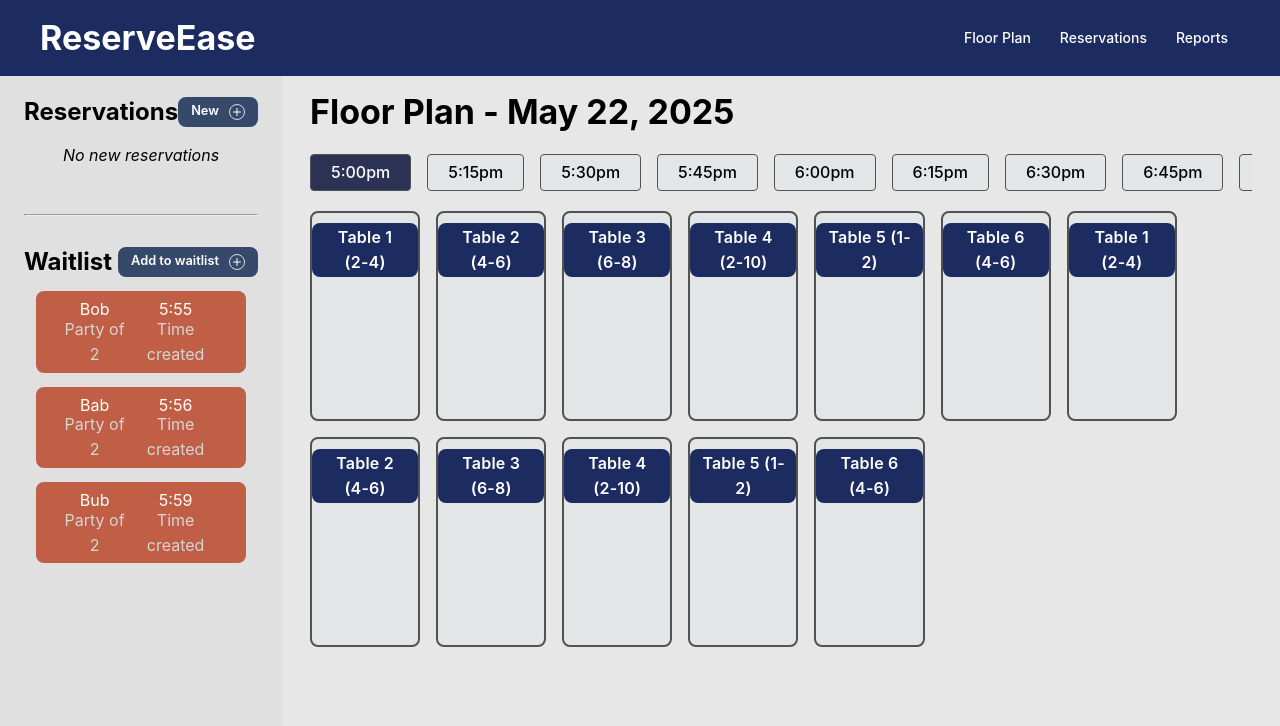
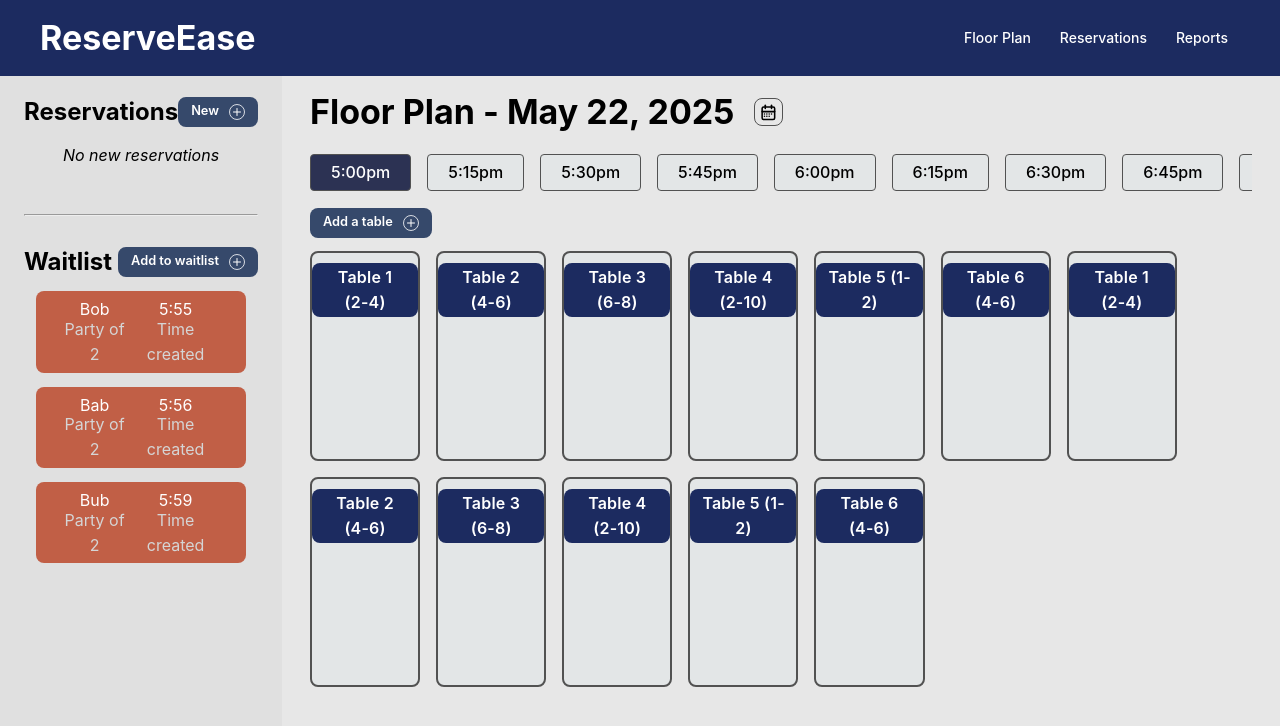
Before and after one commit to Prof-Rosario-UCLA/team2, a React (Vite) app: page / in a window 1280 px wide. Shown: the top 726 px of the page. Built offline with nearby package versions, Linux system fonts and the light colour scheme.

Commit message:
Added calendar button to change Floor Plan date

```diff
--- a/src/components/MainPage.tsx
+++ b/src/components/MainPage.tsx
@@ -1,15 +1,92 @@
 import classes from "../styles/MainPage.module.scss";
-import { Grid, ScrollArea, Title } from "@mantine/core";
+import { Grid, ScrollArea, Title, Popover } from "@mantine/core";
+import { DatesProvider, DatePicker } from "@mantine/dates";
 import { useState } from "react";
+import { CustomAddButton } from "./Sidebar";
+import { IconCalendarWeek } from "@tabler/icons-react";
+
+interface CalendarIconTriggerProps {
+  currDate: Date;
+  setCurrDate: (date: Date) => void;
+}
+
+function CalendarIconTrigger({
+  currDate,
+  setCurrDate,
+}: CalendarIconTriggerProps) {
+  const [opened, setOpened] = useState(false);
+
+  const handleDateChange = (date: Date) => {
+    setCurrDate(date);
+    setOpened(false); // auto-close popover after selection
+  };
+
+  return (
+    <DatesProvider settings={{ locale: "en", firstDayOfWeek: 0 }}>
+      <Popover
+        opened={opened}
+        onChange={setOpened}
+        position="bottom-start"
+        withArrow
+        shadow="md"
+        trapFocus
+      >
+        <Popover.Target>
+          <IconCalendarWeek
+            className={classes.calendarIcon}
+            onClick={() => setOpened((o) => !o)}
+            style={{ cursor: "pointer" }}
+          />
+        </Popover.Target>
+        <Popover.Dropdown>
+          <DatePicker
+            value={currDate}
+            onChange={handleDateChange as any}
+            minDate={new Date()}
+            maxDate={new Date(new Date().setMonth(new Date().getMonth() + 3))}
+            defaultLevel="month"
+            // allowSingleDateInRange={false}
+            // amountOfMonths={1}
+            size="sm"
+            styles={{
+              day: {
+                fontWeight: 500,
+              },
+            }}
+          />
+        </Popover.Dropdown>
+      </Popover>
+    </DatesProvider>
+  );
+}
 
 function MainPage() {
   const [selectedTime, setSelectedTime] = useState(0);
-  const today = new Date();
-  const formattedDate = today.toLocaleDateString("en-US", {
-    year: "numeric",
-    month: "long",
-    day: "numeric",
+  const [currDate, setCurrDate] = useState<Date>(() => {
+    const today = new Date();
+    return new Date(today.getFullYear(), today.getMonth(), today.getDate());
   });
+  const formattedDate = (() => {
+    try {
+      let date = currDate instanceof Date ? currDate : new Date(currDate);
+
+      // If the date seems to be affected by timezone, adjust it
+      const offset = date.getTimezoneOffset();
+      date = new Date(date.getTime() + offset * 60 * 1000);
+
+      return date.toLocaleDateString("en-US", {
+        year: "numeric",
+        month: "long",
+        day: "numeric",
+      });
+    } catch (error) {
+      return new Date().toLocaleDateString("en-US", {
+        year: "numeric",
+        month: "long",
+        day: "numeric",
+      });
+    }
+  })();
 
   interface Table {
     name: string;
@@ -45,7 +122,17 @@ function MainPage() {
 
   return (
     <div className={classes.mainPageContainer}>
-      <Title>Floor Plan - {formattedDate}</Title>
+      <div
+        style={{
+          width: "fit-content",
+          display: "flex",
+          alignItems: "center",
+        }}
+      >
+        <Title>Floor Plan - {formattedDate}</Title>
+        {/* <IconCalendarWeek className={classes.calendarIcon} /> */}
+        <CalendarIconTrigger currDate={currDate} setCurrDate={setCurrDate} />
+      </div>
 
       {/* Outer container with fixed width (or max width) */}
       <div style={{ width: 0, minWidth: "100%", overflow: "hidden" }}>
@@ -74,6 +161,7 @@ function MainPage() {
         </ScrollArea>
       </div>
 
+      {CustomAddButton("Add a table", () => {})}
       <Grid className={classes.tableContainer}>
         {tables.map((table, index) => (
           <Grid.Col key={index} span={tableItemWidth}>
--- a/src/components/Reservation.tsx
+++ b/src/components/Reservation.tsx
@@ -6,7 +6,6 @@ import {
   Group,
   Box,
   Title,
-  Select,
   Textarea,
   ActionIcon,
 } from "@mantine/core";
--- a/src/components/Sidebar.tsx
+++ b/src/components/Sidebar.tsx
@@ -1,15 +1,30 @@
-import React, { useState } from "react";
-import { Title, Button, ActionIcon } from "@mantine/core";
+import { useState } from "react";
+import { Title, Button } from "@mantine/core";
 import classes from "../styles/Sidebar.module.scss";
 import ReservationForm from "./Reservation";
 import { IconPlus } from "@tabler/icons-react";
+
+export function CustomAddButton(text: string, onClickFunc: () => void) {
+  const iconPlusSize = 16;
+
+  return (
+    <Button
+      className={classes.addToWaitlistButton}
+      onClick={onClickFunc}
+      rightSection={
+        <IconPlus size={iconPlusSize} className={classes.plusIcon} />
+      }
+    >
+      {text}
+    </Button>
+  );
+}
 
 function Sidebar() {
   const [showReservationForm, setShowReservationForm] = useState(false);
   const [formType, setFormType] = useState("reservation");
   // const [waitlist, setWaitlist] = useState();
 
-  const iconPlusSize = 16;
   const sidebarTitleSize = "1.5rem";
 
   interface waitlistEntry {
@@ -28,18 +43,10 @@ function Sidebar() {
     <div className={classes.sidebarContainer}>
       <div className={classes.reservationTitleContainer}>
         <Title style={{ fontSize: sidebarTitleSize }}>Reservations</Title>
-        <Button
-          className={classes.createReservationButton}
-          onClick={() => {
-            setShowReservationForm(true);
-            setFormType("reservation");
-          }}
-          rightSection={
-            <IconPlus size={iconPlusSize} className={classes.plusIcon} />
-          }
-        >
-          New
-        </Button>
+        {CustomAddButton("New", () => {
+          setShowReservationForm(true);
+          setFormType("reservation");
+        })}
       </div>
       <p style={{ fontStyle: "italic" }}>No new reservations</p>
       <hr style={{ marginTop: "46px" }} />
@@ -58,18 +65,10 @@ function Sidebar() {
       <div className={classes.waitlistContainer}>
         <div className={classes.waitlistTitleSection}>
           <Title style={{ fontSize: sidebarTitleSize }}>Waitlist</Title>
-          <Button
-            className={classes.addToWaitlistButton}
-            onClick={() => {
-              setShowReservationForm(true);
-              setFormType("waitlist");
-            }}
-            rightSection={
-              <IconPlus size={iconPlusSize} className={classes.plusIcon} />
-            }
-          >
-            Add to waitlist
-          </Button>
+          {CustomAddButton("Add to waitlist", () => {
+            setShowReservationForm(true);
+            setFormType("waitlist");
+          })}
         </div>
         {waitlist.length === 0 ? (
           <p>No waitlist</p>
--- a/src/styles/MainPage.module.scss
+++ b/src/styles/MainPage.module.scss
@@ -4,6 +4,20 @@
   color: black;
   text-align: left;
   padding: 14px 28px;
+}
+
+.calendarIcon {
+  margin-left: 20px;
+  border: 1px solid rgb(82, 82, 82);
+  border-radius: 8px;
+  width: 1.8rem;
+  height: 1.8rem;
+  padding: 4px;
+}
+
+.calendarIcon:hover {
+  cursor: pointer;
+  border-color: rgb(0, 102, 255);
 }
 
 .timeItem,
```
